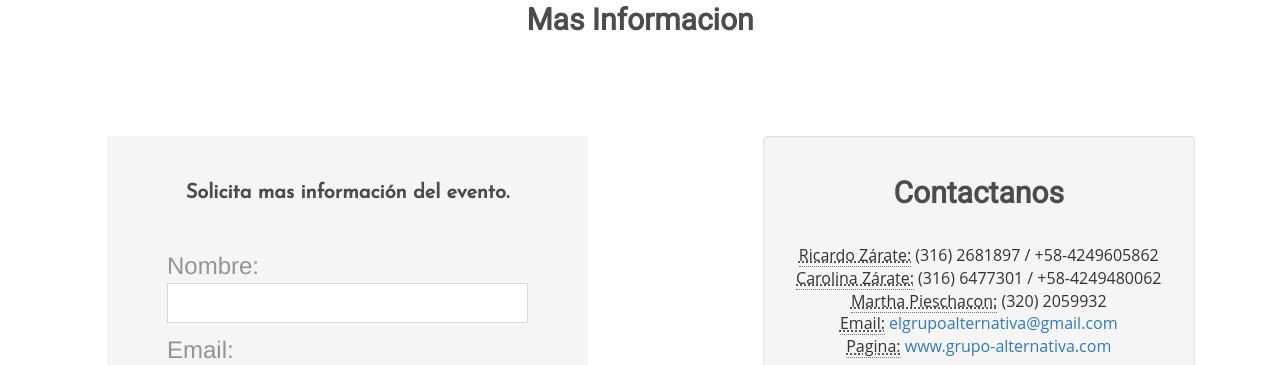
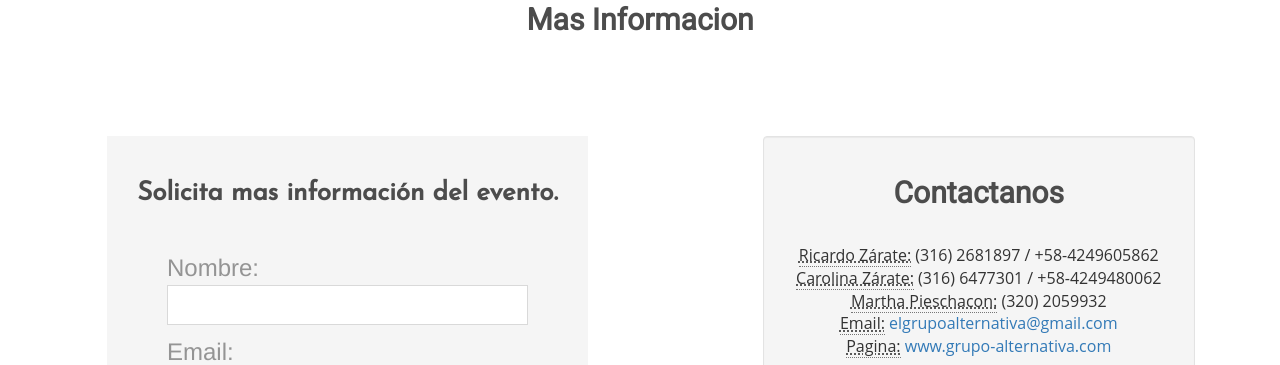
Before and after one commit to Eduarmar/Cumbre-mmgvo, a plain HTML site: page index.html in a window 1280 px wide. Shown: the part 7573-7938 px from the top of the page. Drawn offline with nearby package versions, Linux system fonts and the light colour scheme.

Commit message:
Font size

```diff
--- a/index.html
+++ b/index.html
@@ -397,7 +397,7 @@
               <div id="af-header-1416930558" class="af-header">
                 <div class="bodyText">
                   <br>
-                  <p style="text-align: center;"><span style="color: #4c4c4c; font-size: 20px;"><strong>Solicita</strong><strong> mas informaci&oacute;n del evento.</strong></span></p>
+                  <p style="text-align: center;"><span style="color: #4c4c4c; font-size: 26px;"><strong>Solicita</strong><strong> mas informaci&oacute;n del evento.</strong></span></p>
                 </div>
               </div>
               <div id="af-body-1416930558" class="af-body af-standards">
```
